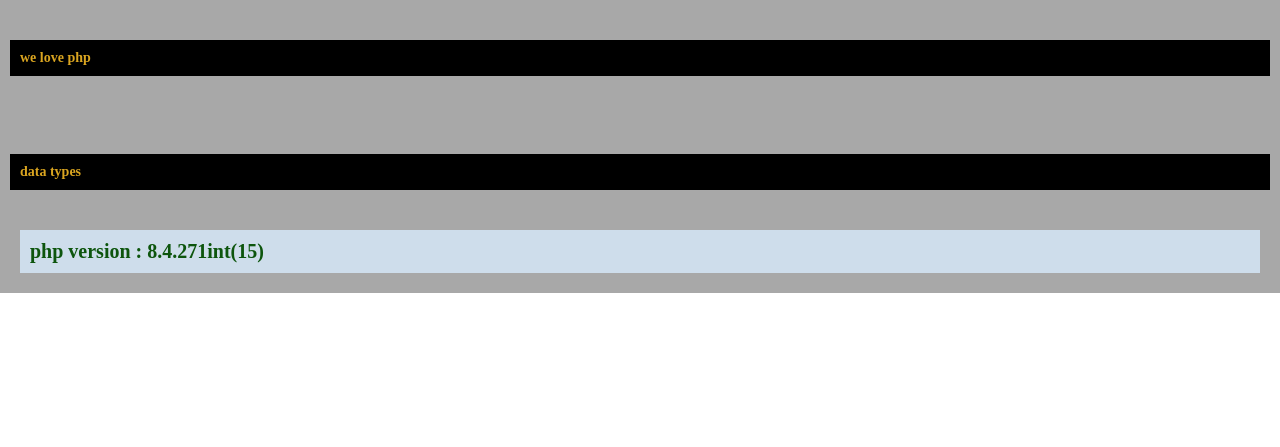
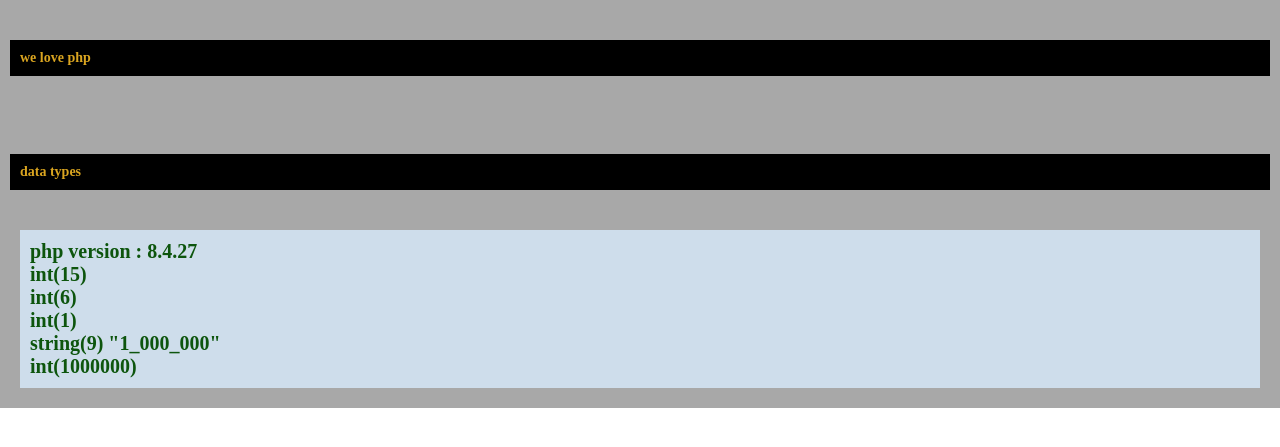
Before and after one commit to Mido-Anwar/elzero-php, a PHP site: page / in a window 1280 px wide. Shown: the top 447 px of the page. Run offline with PHP 8.4, Linux system fonts and the light colour scheme.

Commit message:
type cast

```diff
--- a/index.php
+++ b/index.php
@@ -1,6 +1,4 @@
 <?php
-
-declare(strict_types=1);
 
 $courseName = "php with gio";
 
@@ -37,7 +35,7 @@ $courseName = "php with gio";
         <h3>data types</h3>
         <p>
 
-            <?=
+            <?php
             print " php version : " . PHP_VERSION;
 
             // scalar types
@@ -56,8 +54,41 @@ $courseName = "php with gio";
             # resources
             # null
             // type casting
+
+
+
+            ?>
+            <br>
+            <?php
             $x = (int) "15r67";
-var_dump($x)
+            // The number {0b110} is a binary representation of the-decimal number 6
+            $c = 0b110;
+            /**
+             * In PHP, PHP_INT_MAX is a predefined
+             * constant that represents
+             * the maximum integer
+             *  value that can be stored on the current system
+             *
+             */
+            $max = PHP_INT_MAX;
+            $mido = [4, 3, 9];
+            $cast = (int) "1_000_000";
+            $withoutCast = "1_000_000";
+            $nor= 1_000_000;
+            /**
+             *  INTEGERS
+             */
+            var_dump($x);
+            echo "<br>";
+            var_dump($c);
+            echo "<br>";
+            var_dump($cast);
+            echo "<br>";
+            var_dump($withoutCast);
+            echo "<br>";
+            var_dump($nor);
+            echo "<br>";
+
             ?>
         </p>
 
```
